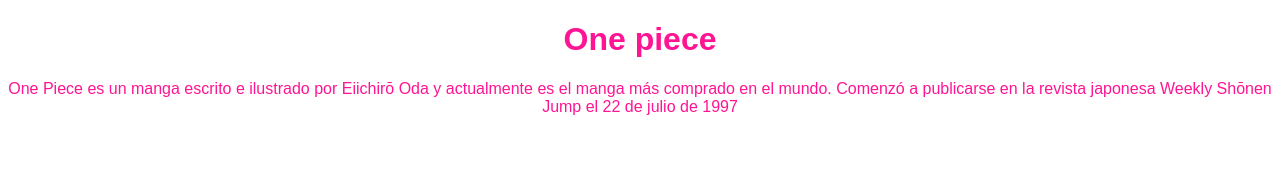
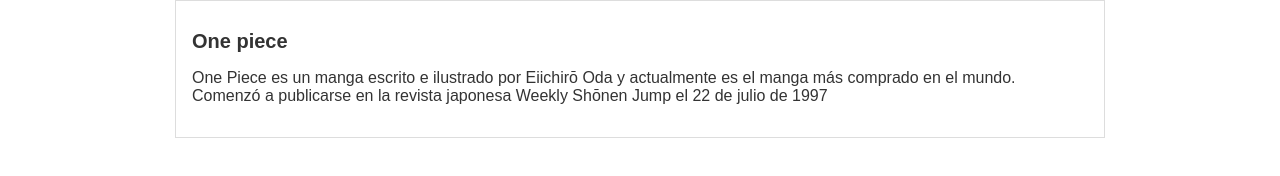
Before and after one commit to Johnma80/Blog, a plain HTML site: page index.html in a window 1280 px wide. Drawn offline with Linux system fonts and the light colour scheme.

Commit message:
posicionamiento de los textos

```diff
--- a/CSS/style.css
+++ b/CSS/style.css
@@ -1,6 +1,22 @@
 body
 {
-    color: deeppink;
+    color: #333;
     text-align: center;
     font-family: "Arial";
+    font-size: 16px;
+    margin: 0;
+    padding: 0;
 }
+#container
+{
+    width: 70%;
+    padding: 1em;
+    text-align: left;
+    border: 1px solid #DDD;
+    margin: 0 auto;
+}
+
+#container h1
+{
+    font-size: 20px;
+}
--- a/index.html
+++ b/index.html
@@ -5,10 +5,14 @@
     <meta http-equiv="X-UA-Compatible" content="IE=edge">
     <meta name="viewport" content="width=device-width, initial-scale=1.0">
     <title>Anime</title>
-    <link rel="stylesheet" href="./CSS/style.css">
+    <link rel="stylesheet" href="/CSS/style.css">
 </head>
 <body>
-    <h1>One piece</h1>
-    <p>One Piece es un manga escrito e ilustrado por Eiichirō Oda y actualmente es el manga más comprado en el mundo. Comenzó a publicarse en la revista japonesa Weekly Shōnen Jump el 22 de julio de 1997</p>
+    <div id="container">
+        <div id="post">
+            <h1>One piece</h1>
+            <p>One Piece es un manga escrito e ilustrado por Eiichirō Oda y actualmente es el manga más comprado en el mundo. Comenzó a publicarse en la revista japonesa Weekly Shōnen Jump el 22 de julio de 1997</p>
+        </div>
+    </div>
 </body>
 </html>
```
